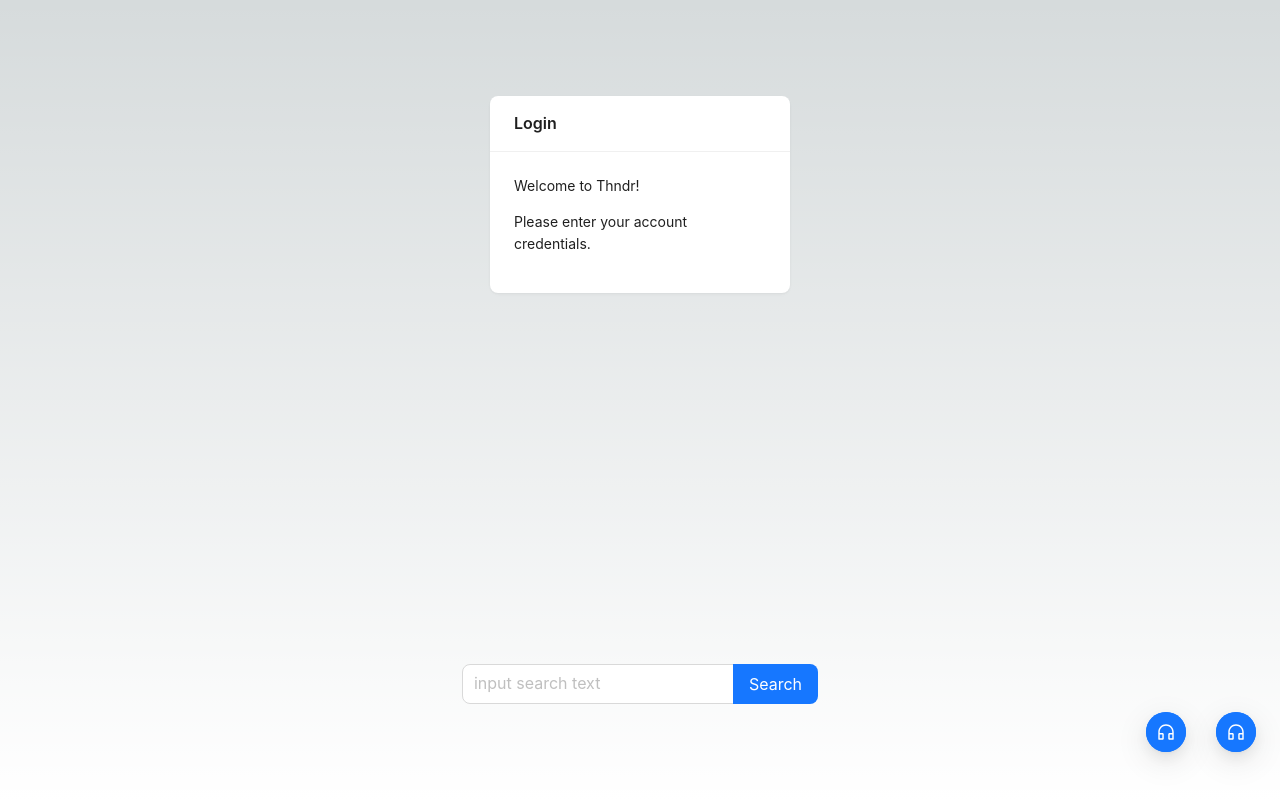
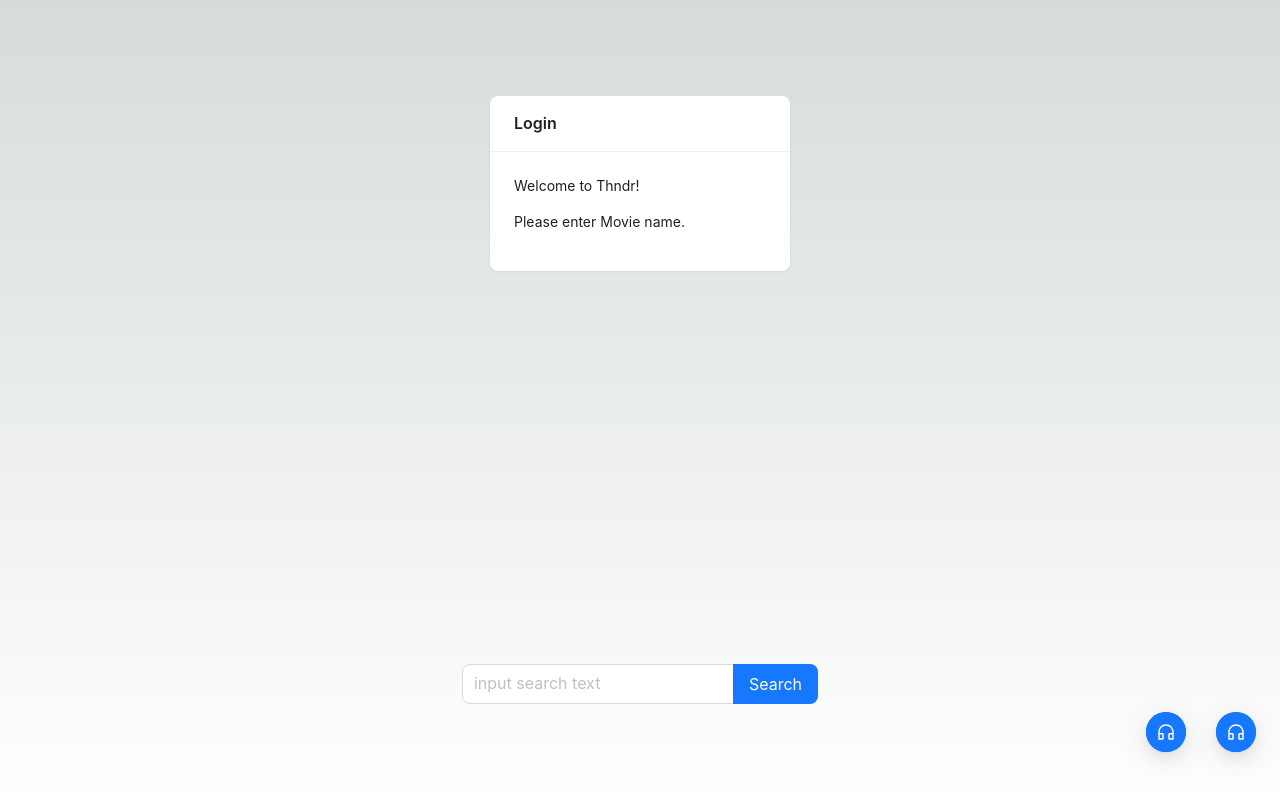
Before and after one commit to AhmeddOmarr/thndrde, a Next.js app: page / in a window 1280 px wide. Built offline with nearby package versions, Linux system fonts and the light colour scheme.

Commit message:
feat:text

```diff
--- a/src/app/components/FirstC.tsx
+++ b/src/app/components/FirstC.tsx
@@ -4,7 +4,7 @@
 const FirstC: React.FC = () => (
   <Card title="Login" bordered={false} style={{ width: 300 }}>
     <p>Welcome to Thndr!</p>
-    <p>Please enter your account credentials.</p>
+    <p>Please enter Movie name.</p>
   </Card>
 );
 
```
